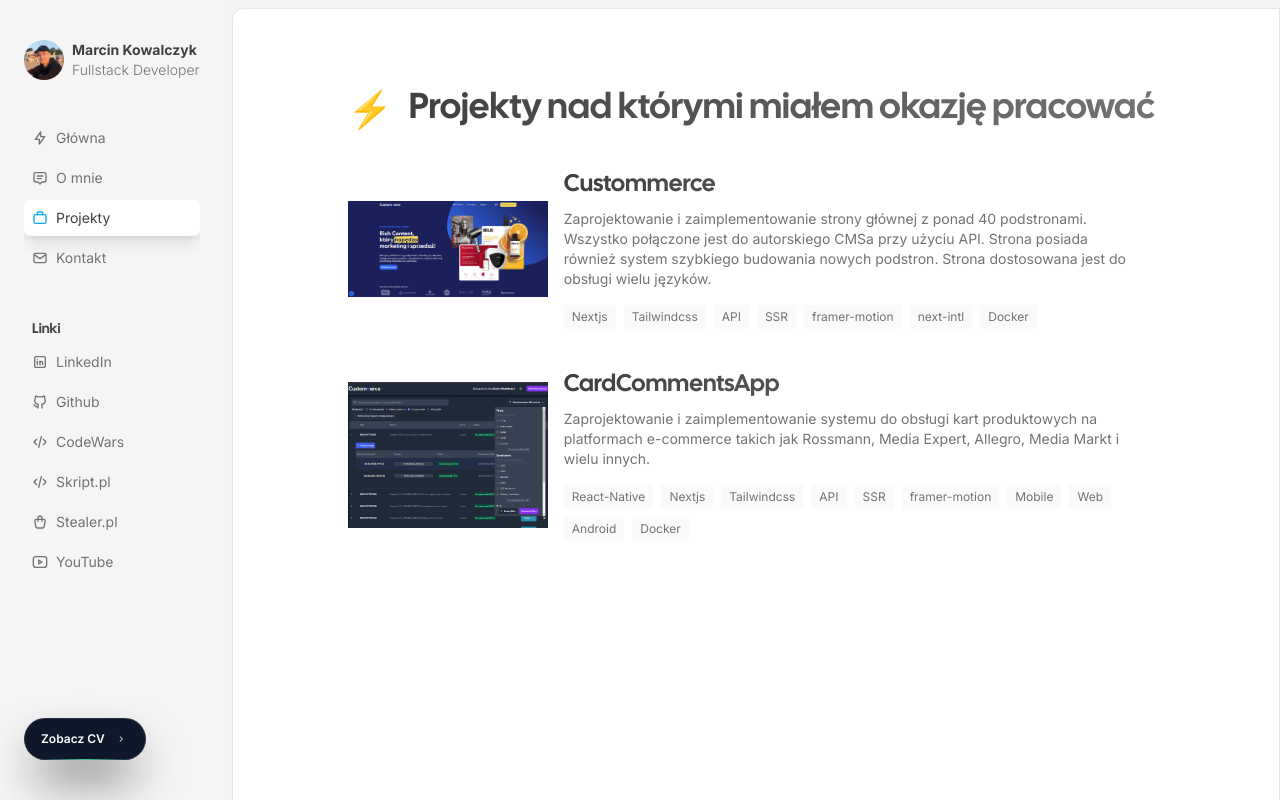
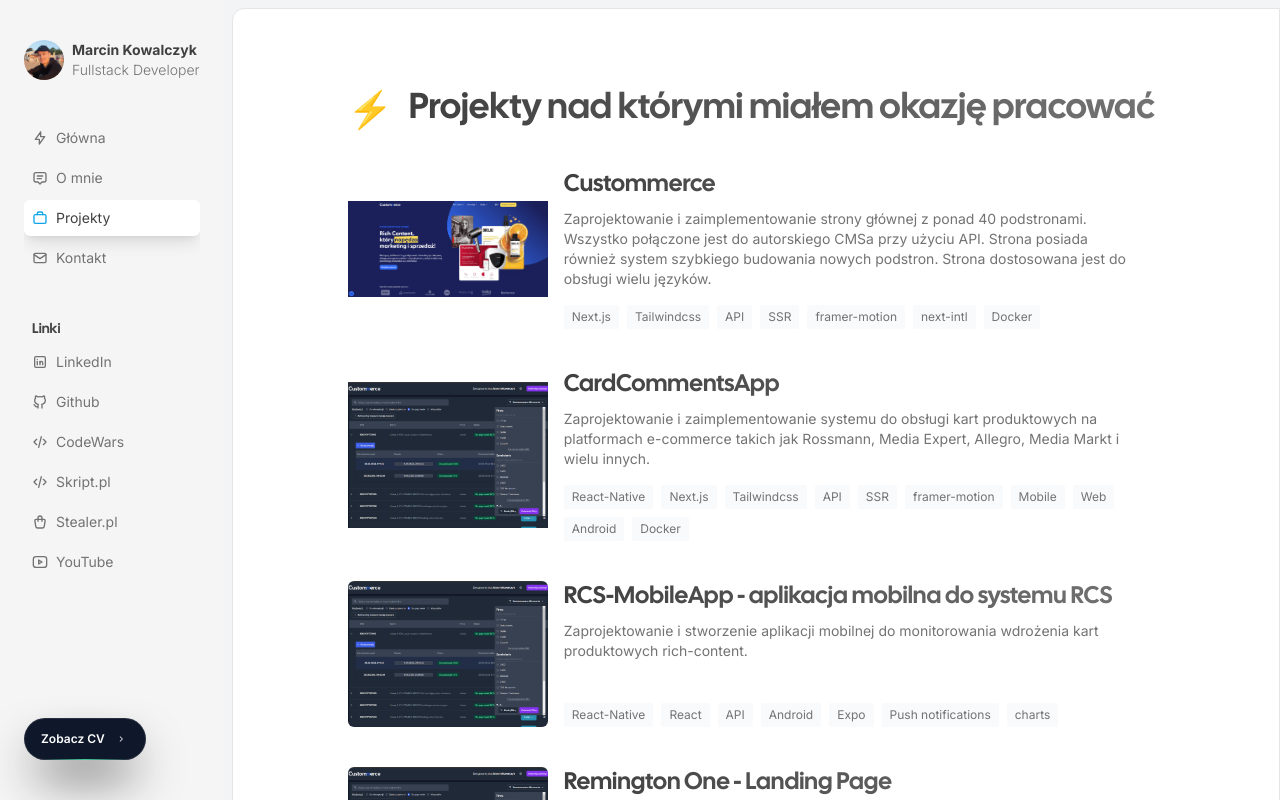
Before and after one commit to m4rc1nn/portfolio, a Next.js app: page /projects in a window 1280 px wide. Built offline with nearby package versions, Linux system fonts and the light colour scheme.

Commit message:
changes of projects

```diff
--- a/src/constants/products.tsx
+++ b/src/constants/products.tsx
@@ -15,12 +15,12 @@
     description:
       "Zaprojektowanie i zaimplementowanie strony głównej z ponad 40 podstronami. Wszystko połączone jest do autorskiego CMSa przy użyciu API. Strona posiada również system szybkiego budowania nowych podstron. Strona dostosowana jest do obsługi wielu języków.",
     thumbnail: custommerce1,
-    stack: ["Nextjs", "Tailwindcss", "API", "SSR", "framer-motion", "next-intl", "Docker"],
+    stack: ["Next.js", "Tailwindcss", "API", "SSR", "framer-motion", "next-intl", "Docker"],
     slug: "custommerce-home-page",
     content: (
       <div>
         <p>
-          Czas pracy nad całym system strony trwa od maja i planowane zakończenie to koniec października.
+          Czas pracy nad całym systemem trwał od maja i planowane zakończenie to koniec października.
         </p>
         <p>
           Strona posiada takie moduły jak:
@@ -42,12 +42,12 @@
     description:
       "Zaprojektowanie i zaimplementowanie systemu do obsługi kart produktowych na platformach e-commerce takich jak Rossmann, Media Expert, Allegro, Media Markt i wielu innych.",
     thumbnail: ccs1,
-    stack: ["React-Native", "Nextjs", "Tailwindcss", "API", "SSR", "framer-motion", "Mobile", "Web", "Android", "Docker"],
+    stack: ["React-Native", "Next.js", "Tailwindcss", "API", "SSR", "framer-motion", "Mobile", "Web", "Android", "Docker"],
     slug: "card-comments-app",
     content: (
       <div>
         <p>
-          Czas pracy nad całym system trwał ponad 1.5 roku (projekt cały czas jest rozwijany). Zadaniem systemu jest nadzorowanie prac zespołu i zleceniodawcy nad projektem i automatyczne informowanie o statusach. Główny moduł systemu obejmuje możliwość nanoszenia komentarzy, akceptowania lub odrzucania projektu, wersjonowanie produktu i nadzorowanie statusu zlecenia.
+          Czas pracy nad całym systemem trwa od ponad 1.5 roku. Zadaniem systemu jest nadzorowanie prac zespołu i zleceniodawcy nad projektem i automatyczne informowanie o statusach. Główny moduł systemu obejmuje możliwość nanoszenia komentarzy, akceptowania lub odrzucania projektu, wersjonowanie produktu i nadzorowanie statusu zlecenia.
         </p>
         <p>
           Front został napisany w <Highlight>Next.js</Highlight> natomiast backend w <Highlight>Node.js</Highlight> całość została spięta ze sobą za pomocą <Highlight>REST API</Highlight>
@@ -56,12 +56,13 @@
           System posiada również inne moduły jak:
         </p>
         <ul>
-          <li>hot live reload - zmiany live podczas pracy wielu osób nad jednym produktem</li>
+          <li>real time reload - zmiany live podczas pracy wielu osób nad jednym produktem </li>
           <li>integracja live i synchronizacja z główną bazą większego systemu</li>
           <li>system uprawnień użytkowników</li>
           <li>system logów</li>
           <li>zadania cron czuwające nad deadlinem</li>
           <li>ciemny i jasny motyw działający w zależności od preferencji systemu operacyjnego</li>
+          <li>system posiada również inne moduły jak: system mailowy, system kontroli powdrożeniowej, dziedziczenie komentarzy (feedbacku), możliwość sterowania elementami interaktywnymi produktu</li>
         </ul>
         <p>
           Strona serwowana jest przy użyciu CI/CD.
@@ -71,5 +72,102 @@
         <Image src={ccs4} alt="Card Comment App product view"/>
       </div>
     ),
+  },
+  {
+    title: "RCS-MobileApp - aplikacja mobilna do systemu RCS",
+    description:
+      "Zaprojektowanie i stworzenie aplikacji mobilnej do monitorowania wdrożenia kart produktowych rich-content.",
+    thumbnail: ccs1,
+    stack: ["React-Native", "React", "API", "Android", "Expo", "Push notifications", "charts"],
+    slug: "remongton-one-lp",
+    content: (
+      <div>
+        <p>
+        Moim zadania było stworzenie i napisanie aplikacji mobilnej przy użyciu React-Native i Expo, która na bieżąco aktualizowała statusy wdrożenia kart produktowych na platformy e-commerce i ich aktualny etap projektowania.
+        </p>
+        <p>Aplikacja posiadała takie funkcję jak:</p>
+        <ul>
+          <li>system logowania</li>
+          <li>automatyczny wybór dashboardu w zależności od uprawnień admin/klient/dystrybutor </li>
+          <li>interaktywne wykresy ze statystykami</li>
+          <li>powiadomienia push informujące o wdrożeniu</li>
+          <li>zarządznie kontem</li>
+        </ul>
+      </div>
+    ),
+  },
+  {
+    title: "Remington One - Landing Page",
+    href: "https://www.remingtonone.pl",
+    description:
+      "Implementacja wyglądu i działania strony internetowej na potrzeby kampanii marketingowej dla nowych produktów z serii Remington ONE.",
+    thumbnail: ccs1,
+    stack: ["HTML", "SCSS", "JavaScript", "API", "CI/CD"],
+    slug: "remongton-one-lp",
+    content: (
+      <div>
+        <p>
+        Moim zadania było dokładne odwzorowanie projektu graficznego, który został stworzony zgodnie z key visual marki Remington. Podczas tworzenia landing page'a Remington One dbałem o to, żeby strona była zgodna z dobrymi zasadami programowania oraz jednocześnie przyjazna dla użytkowników. W trakcie kampanii otrzymałem zlecenie na ASAP na dodadnie formularza mailego, który miał zostać spięty razem z zaszyfrowaną bazą danych osobowych (RODO) z możliwością przeglądania zgłoszeń przez użytkowników z odpowiednimi uprawnieniami - udało się temat zamknąć 2 dni przed deadlinem.
+
+        Moim zadaniem było również dodanie niezbędnych narzędzi analitycznych, takich jak: Google Tag Manager, Cookie boota, Captcha, Meta Pixel.
+        </p>
+      </div>
+    ),
+  },
+  {
+    title: "Dynamiczny formularz do wyceniania projektów",
+    href: "https://bezplatna-wycena-rich-content.custommerce.pl/",
+    description:
+      "Zaprojektowanie i implementacja algorytmu obliczającego cene na podstawie wielu czynników podanych przez klienta.",
+    thumbnail: ccs1,
+    stack: ["Next.js", "React.js", "TailwindCSS", "API", "nodemailer", "Docker", "CI/CD"],
+    slug: "formularz-rich-content",
+    content: (
+      <div>
+        <p>
+        Moim zadania było stworzenie strony zawierającej formularz dla klienta, po którego wypełnieniu otrzymywał wycenę projektu.
+        Algorytm miał za zadanie analizować wiele krytycznych danych dot. wyceny i perfekcyjnie dobierać cenę jednostkową do zmieniających się innych warunków projektu wybranych przez klienta. Wypełnione formularze były zapisywane w bazie i na ich podstawię była generowana umowa przez inny system.
+
+        Wszystko zostało spięte z prostym CMSem do sprawdzania wypełnionych formularzy i zapamiętywania ich.
+        </p>
+      </div>
+    ),
+  },
+  {
+    title: "TeamWork Harmonogram",
+    description:
+      "Zaprojektowanie i implementacja systemu zczytującego projekty z aplikacji TeamWork.",
+    thumbnail: ccs1,
+    stack: ["React.js", "TeamWork", "API", "AdobeXD"],
+    slug: "harmonogram-teamwork",
+    content: (
+      <div>
+        <p>
+        Moim zadania było stworzenie aplikacji, która zczytuje aktywne projekty z aplikacji TeamWork i prezentuje je w wizualnie atrakcyjny sposób na timeline'ach czasowych. System ma możliwość:
+        <ul>
+          <li>dodania kamieni milowych (milestones)</li>
+          <li>akceptacji wykonania projektu/milestone</li>
+          <li>dwustronnej synchronizacji terminów projektowych z TeamWork</li>
+          <li>przypisania danego etapu projektu dla konkretnego pracownika</li>
+          <li>przeglądanie historii projektowej</li>
+        </ul>
+        </p>
+      </div>
+    ),
+  },
+  {
+    title: "Generator hotspotów, sliderów i tabel interaktywnych",
+    description:
+      "Zaprojektowanie i implementacja systemu do szybkiego tworzenia komponentów przez drag-and-drop.",
+    thumbnail: ccs1,
+    stack: ["React.js", "TailwindCSS"],
+    slug: "harmonogram-teamwork",
+    content: (
+      <div>
+        <p>
+        Moim zadania było stworzenie aplikacji, która w prosty sposób (drag-and-drop) pozwala na tworzenie komponentów dla kart rich-content, które programista może w prosty sposób wyeksportować w postaci czystego kodu HTML i CSS.
+        </p>
+      </div>
+    ),
   }
 ];
```
